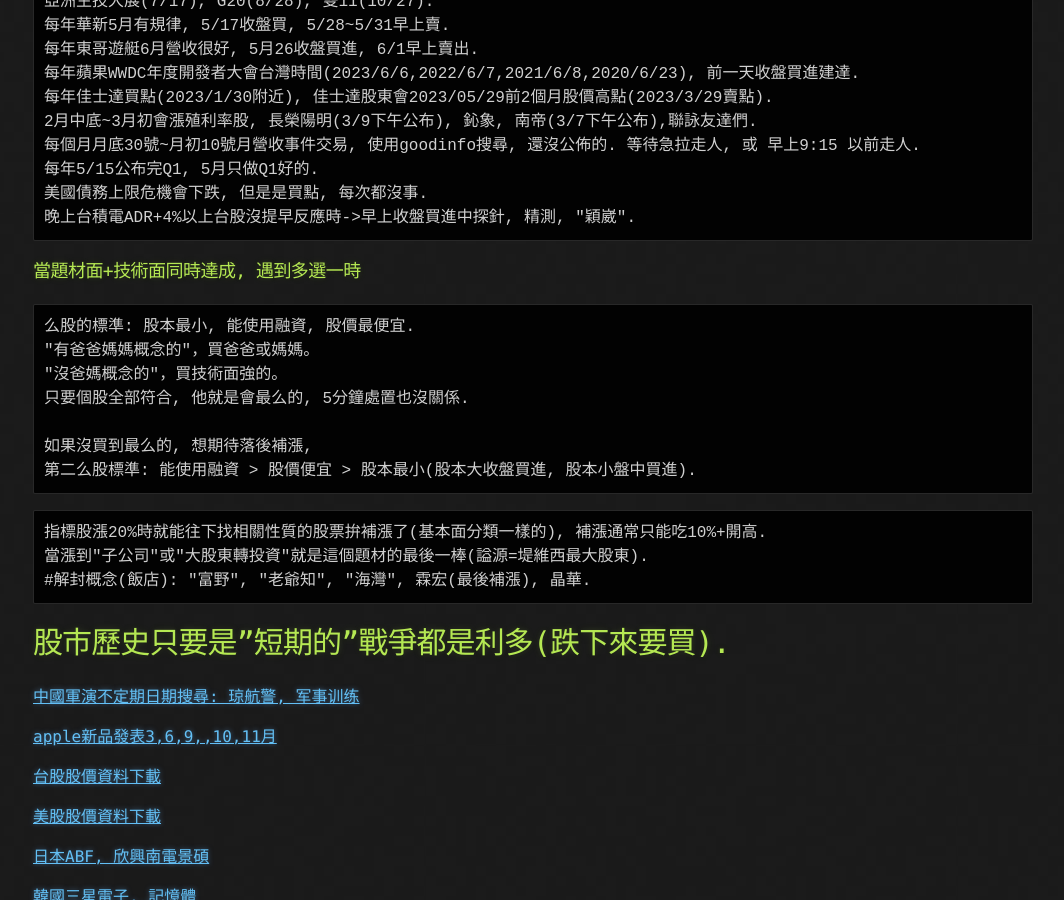
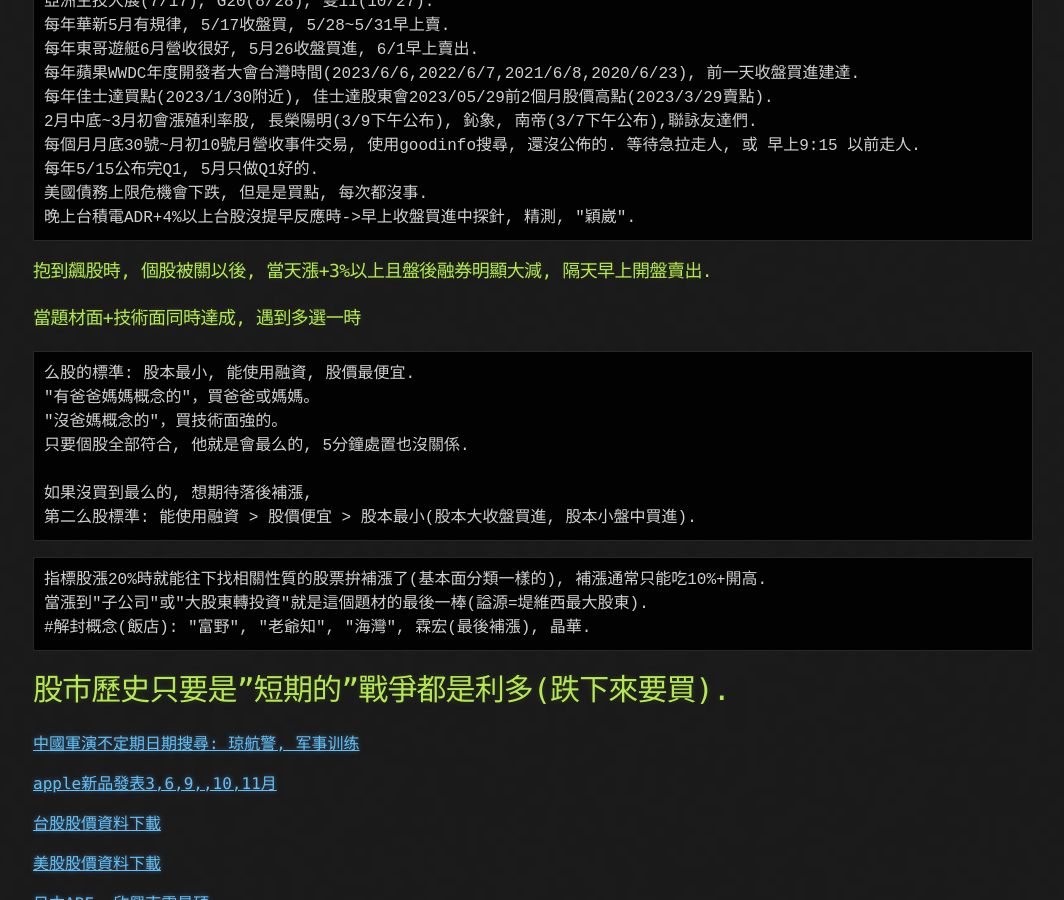
Before and after one commit to lepg5487/Stock_God, a Jekyll site: the page built from experience.md, in a window 1280 px wide and 900 px high, scrolled down 319 px. Shown: the whole window, without its empty margins (107-1171 px from the left). Built offline with Jekyll 4.4.1, drawn with Linux system fonts in a browser that asks for light colours; our own code applies the rules of GitHub Pages for plain Markdown files.

Commit message:
Update experience.md

````diff
--- a/experience.md
+++ b/experience.md
@@ -15,6 +15,8 @@
 美國債務上限危機會下跌, 但是是買點, 每次都沒事.
 晚上台積電ADR+4%以上台股沒提早反應時->早上收盤買進中探針, 精測, "穎崴".
 ```
+### 抱到飆股時, 個股被關以後, 當天漲+3%以上且盤後融券明顯大減, 隔天早上開盤賣出.
+
 ### 當題材面+技術面同時達成, 遇到多選一時
 ```
 么股的標準: 股本最小, 能使用融資, 股價最便宜.
````
